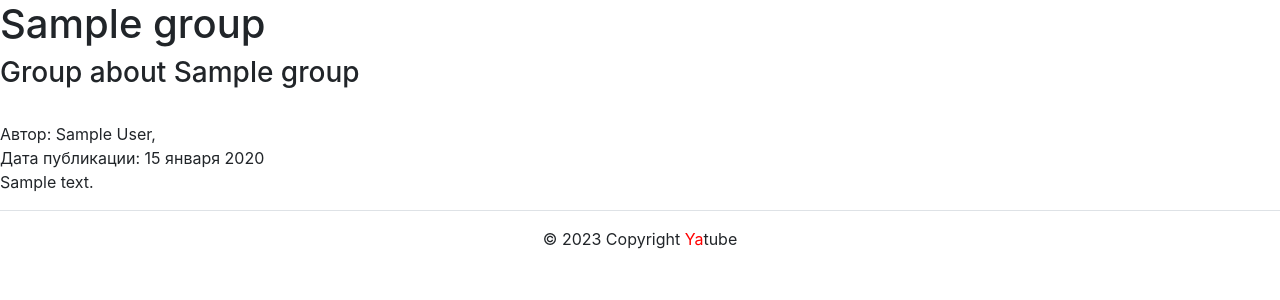
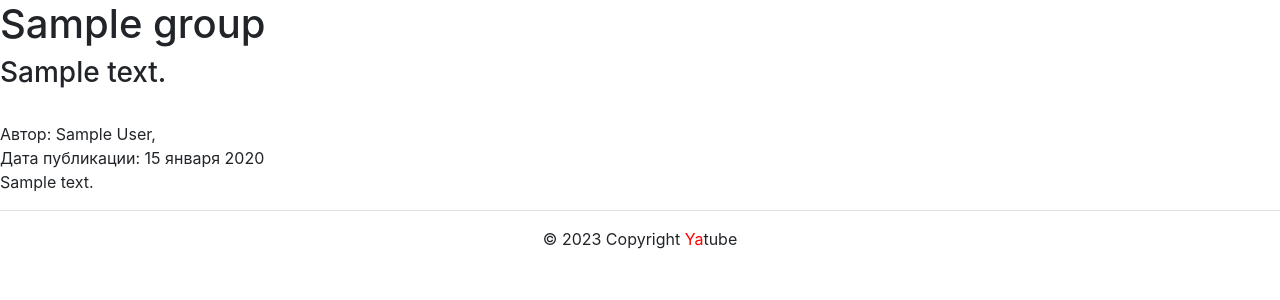
Before and after one commit to DzhumaevO/hw02_community-1, a Django app: a page that uses yatube/templates/posts/group_list.html in a window 1280 px wide. Shown: the part 56-356 px from the top of the page. Run offline with Django 3.2, Linux system fonts and the light colour scheme; tables that the repository leaves empty hold one stand-in row (values such as "Sample post"); some libraries are stand-ins or nearby versions.

Commit message:
yatube_project

```diff
--- a/yatube/templates/posts/group_list.html
+++ b/yatube/templates/posts/group_list.html
@@ -5,7 +5,7 @@
 
 {% block content %}
   <h1>{{ group.title }}</h1>
-  <h3>Group about {{ group.title }}</h3>
+  <h3>{{ group.description }}</h3>
   {% for post in posts %}
     <article>
       <br>Автор: {{ post.author.get_full_name }},
```
